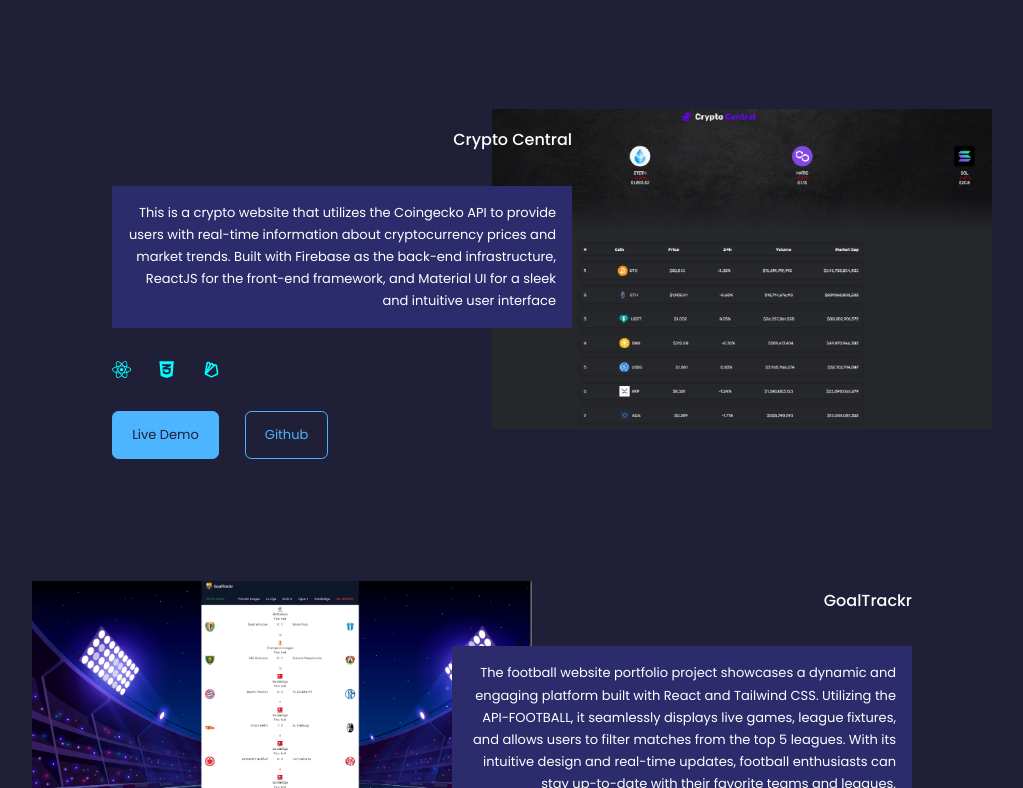
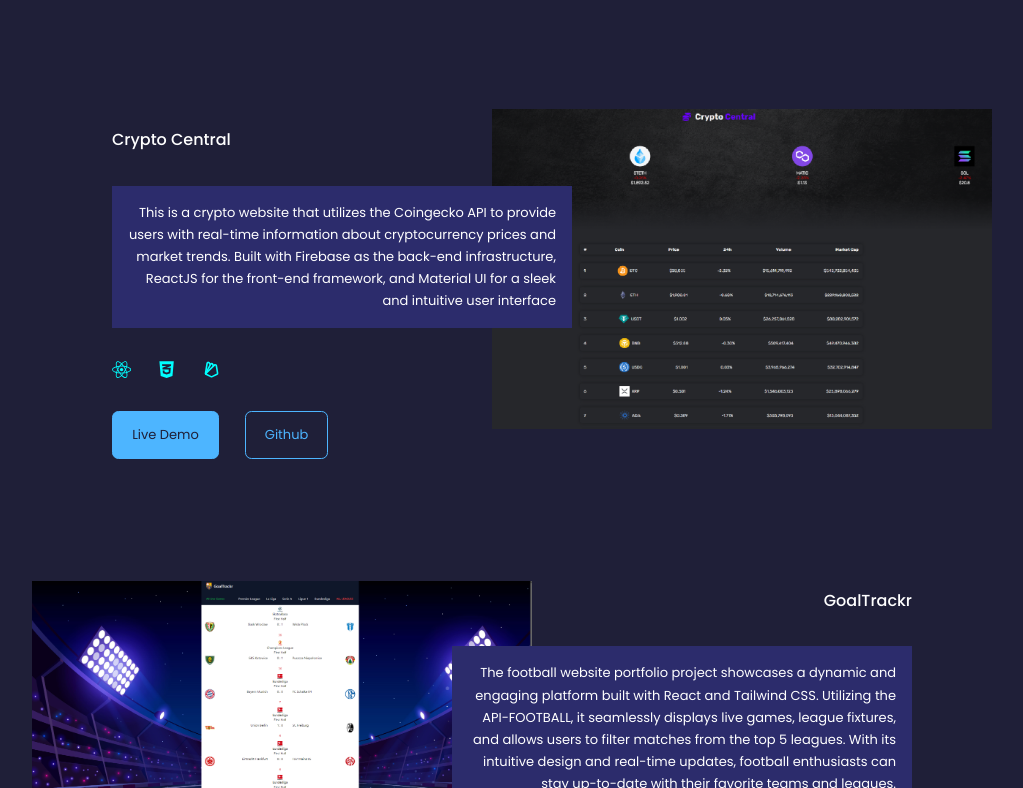
Before and after one commit to Jevus09/portfolio-website, a React (Create React App) app: page / in a window 1280 px wide. Shown: the part 2472-3260 px from the top of the page, without its empty margins (128-1151 px from the left). Built offline with nearby package versions, Linux system fonts and the light colour scheme.

Commit message:
added link to image portfolio

```diff
--- a/src/components/portfolio/Portfolio.jsx
+++ b/src/components/portfolio/Portfolio.jsx
@@ -74,7 +74,7 @@ const Portfolio  = () => {
               <article key={item.id} className={`${index % 2 ? 'left' : 'right'}`}>
                 <div className='item'>
                 <div className='portfolio_item-image'>
-                  <img src={item.image} alt={item.title} />
+                  <a href={item.demo} target='_blank' rel='noreferrer' ><img src={item.image} alt={item.title} /></a>
                 </div>
                 <div className='second'>
                   <div className='text'>
--- a/src/components/portfolio/portfolio.css
+++ b/src/components/portfolio/portfolio.css
@@ -74,6 +74,11 @@ h3 + p {
 
 .text h3{
     font-size: 2vh;
+}
+
+.left h3{
+    display: flex;
+    justify-content: flex-start;
 }
 
 
```
